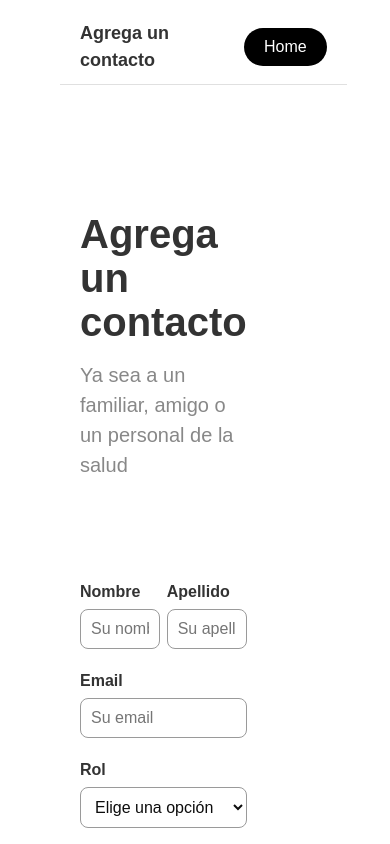
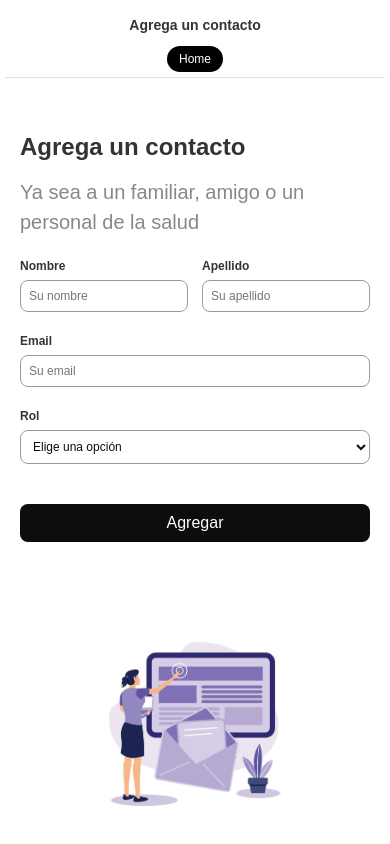
Before and after one commit to liliasoto/VitalCheckWeb, a React (Vite) app: page /AnadirContacto in a window 390 px wide. Shown: the top 844 px of the page. Built offline with nearby package versions, Linux system fonts and the light colour scheme.

Commit message:
Responsiva

```diff
--- a/src/estilos/AnadirContacto.css
+++ b/src/estilos/AnadirContacto.css
@@ -145,3 +145,124 @@
     height: auto;
     border-radius: 10px;
   }
+/* Responsive Styles */
+@media (max-width: 1024px) {
+  .headerr {
+      margin: 10px 20px;
+      flex-direction: column;
+      align-items: flex-start;
+  }
+
+  .header-title {
+      margin-bottom: 10px;
+  }
+
+  .content {
+      flex-direction: column;
+      align-items: center;
+  }
+
+  .form-section {
+      padding: 40px 20px;
+      margin-right: 0;
+      margin-top: 20px;
+      width: 100%;
+  }
+
+  .image-section {
+      margin-left: 0;
+      margin-top: 20px;
+      width: 100%;
+  }
+
+  .image-section img {
+      max-width: 80%;
+  }
+}
+
+@media (max-width: 768px) {
+  .headerr {
+      margin: 10px 10px;
+      padding: 10px;
+  }
+
+  .header-title {
+      font-size: 16px;
+  }
+
+  .home-button {
+      padding: 8px 16px;
+      font-size: 14px;
+  }
+
+  .form-section {
+      padding: 20px 10px;
+  }
+
+  .form-section h1 {
+      font-size: 30px;
+  }
+
+  .form-group label {
+      font-size: 14px;
+  }
+
+  .form-group input,
+  .form-group select {
+      font-size: 14px;
+  }
+
+  .contact-form {
+      margin-top: 50px;
+  }
+
+  .add-button {
+      margin-top: 50px;
+  }
+}
+
+@media (max-width: 480px) {
+  .headerr {
+      margin: 10px 5px;
+      padding: 5px;
+  }
+
+  .header-title {
+      font-size: 14px;
+  }
+
+  .home-button {
+      padding: 6px 12px;
+      font-size: 12px;
+  }
+
+  .form-section {
+      padding: 10px 5px;
+  }
+
+  .form-section h1 {
+      font-size: 24px;
+  }
+
+  .form-group label {
+      font-size: 12px;
+  }
+
+  .form-group input,
+  .form-group select {
+      font-size: 12px;
+      padding: 8px;
+  }
+
+  .contact-form {
+      margin-top: 20px;
+  }
+
+  .add-button {
+      margin-top: 20px;
+  }
+
+  .image-section img {
+      max-width: 90%;
+  }
+}
--- a/src/estilos/Home.css
+++ b/src/estilos/Home.css
@@ -11,24 +11,23 @@
   display: flex;
   justify-content: space-between;
   align-items: center;
-    padding: 30px 60px;
+  padding: 20px;
   background-color: white;
 }
 
 .app-name {
-    font-size: 18px;
+  font-size: 24px;
   font-weight: bold;
 }
 
-
 .navigation .nav-button {
-    margin-left: 30px;
+  margin-left: 20px;
   padding: 0;
   background: none;
   color: #333;
   border: none;
   cursor: pointer;
-    font-size: 18px;
+  font-size: 16px;
 }
 
 .navigation .nav-button:hover {
@@ -39,7 +38,7 @@
   display: flex;
   justify-content: space-between;
   align-items: center;
-    padding: 20px 20px 20px 60px;
+  padding: 20px;
   flex-grow: 1;
 }
 
@@ -48,7 +47,7 @@
 }
 
 .about-text h1 {
-    font-size: 40px;
+  font-size: 36px;
   margin-bottom: 10px;
 }
 
@@ -77,8 +76,113 @@
 
 .footer {
   display: flex;
-    text-align: center;
-    padding: 30px 60px;
+  justify-content: center;
+  padding: 20px;
   background-color: white;
   border-top: 1px solid #adadad;
 }
+
+@media (max-width: 1024px) {
+  .header {
+    flex-direction: column;
+    padding: 20px;
+  }
+
+  .navigation {
+    display: flex;
+    flex-direction: column;
+    align-items: center;
+    width: 100%;
+  }
+
+  .navigation .nav-button {
+    margin: 10px 0;
+    font-size: 18px;
+  }
+
+  .about-us {
+    flex-direction: column;
+    padding: 20px;
+  }
+
+  .about-text h1 {
+    font-size: 32px;
+  }
+
+  .subtitle {
+    font-size: 18px;
+  }
+
+  .description {
+    font-size: 14px;
+  }
+
+  .about-image {
+    margin-left: 0;
+    margin-top: 20px;
+  }
+}
+
+@media (max-width: 768px) {
+  .header {
+    padding: 15px;
+  }
+
+  .app-name {
+    font-size: 20px;
+  }
+
+  .navigation .nav-button {
+    font-size: 16px;
+  }
+
+  .about-us {
+    padding: 15px;
+  }
+
+  .about-text h1 {
+    font-size: 28px;
+  }
+
+  .subtitle {
+    font-size: 16px;
+  }
+
+  .description {
+    font-size: 14px;
+  }
+}
+
+@media (max-width: 480px) {
+  .header {
+    padding: 10px;
+  }
+
+  .app-name {
+    font-size: 18px;
+  }
+
+  .navigation .nav-button {
+    font-size: 14px;
+  }
+
+  .about-us {
+    padding: 10px;
+  }
+
+  .about-text h1 {
+    font-size: 24px;
+  }
+
+  .subtitle {
+    font-size: 14px;
+  }
+
+  .description {
+    font-size: 12px;
+  }
+
+  .footer {
+    padding: 10px;
+  }
+}
--- a/src/estilos/VerEstadisticas.css
+++ b/src/estilos/VerEstadisticas.css
@@ -40,7 +40,6 @@
   display: flex;
   flex-direction: column;
   justify-content: center;
-
 }
 
 .dashboard-grid {
@@ -73,8 +72,8 @@
   margin-bottom: 10px;
 }
 
-  .nivell{
-    font-family:system-ui, -apple-system, BlinkMacSystemFont, 'Segoe UI', Roboto, Oxygen, Ubuntu, Cantarell, 'Open Sans', 'Helvetica Neue', sans-serif;
+.nivell {
+  font-family: system-ui, -apple-system, BlinkMacSystemFont, 'Segoe UI', Roboto, Oxygen, Ubuntu, Cantarell, 'Open Sans', 'Helvetica Neue', sans-serif;
   font-size: 40px;
   font-weight: bold;
   margin: 0;
@@ -98,4 +97,103 @@
   flex-direction: column;
   justify-content: center;
   height: auto;
+  width: auto;
 }
+
+/* Responsive Styles */
+@media (max-width: 1024px) {
+  .headerr {
+    margin: 10px 20px;
+    flex-direction: column;
+  }
+
+  .header-title {
+    margin-bottom: 10px;
+  }
+
+  .dashboard-grid {
+    grid-template-columns: 1fr;
+    grid-template-rows: repeat(4, auto);
+    gap: 20px;
+  }
+
+  .small-box {
+    grid-row: span 1;
+  }
+
+  .chart-container {
+    height: 300px;
+  }
+}
+
+@media (max-width: 768px) {
+  .headerr {
+    margin: 10px 10px;
+    padding: 10px;
+  }
+
+  .header-title {
+    font-size: 16px;
+  }
+
+  .home-button {
+    padding: 8px 16px;
+    font-size: 14px;
+  }
+
+  .dashboard-content {
+    padding: 10px;
+  }
+
+  .dashboard-box {
+    padding: 15px;
+  }
+
+  h2 {
+    font-size: 14px;
+  }
+
+  .nivell {
+    font-size: 32px;
+  }
+
+  .chart-container {
+    height: 250px;
+  }
+}
+
+@media (max-width: 480px) {
+  .headerr {
+    margin: 10px 5px;
+    padding: 5px;
+  }
+
+  .header-title {
+    font-size: 14px;
+  }
+
+  .home-button {
+    padding: 6px 12px;
+    font-size: 12px;
+  }
+
+  .dashboard-content {
+    padding: 5px;
+  }
+
+  .dashboard-box {
+    padding: 10px;
+  }
+
+  h2 {
+    font-size: 12px;
+  }
+
+  .nivell {
+    font-size: 24px;
+  }
+
+  .chart-container {
+    height: 200px;
+  }
+}
```
Lines whose indentation alone changed are shown as unchanged.
